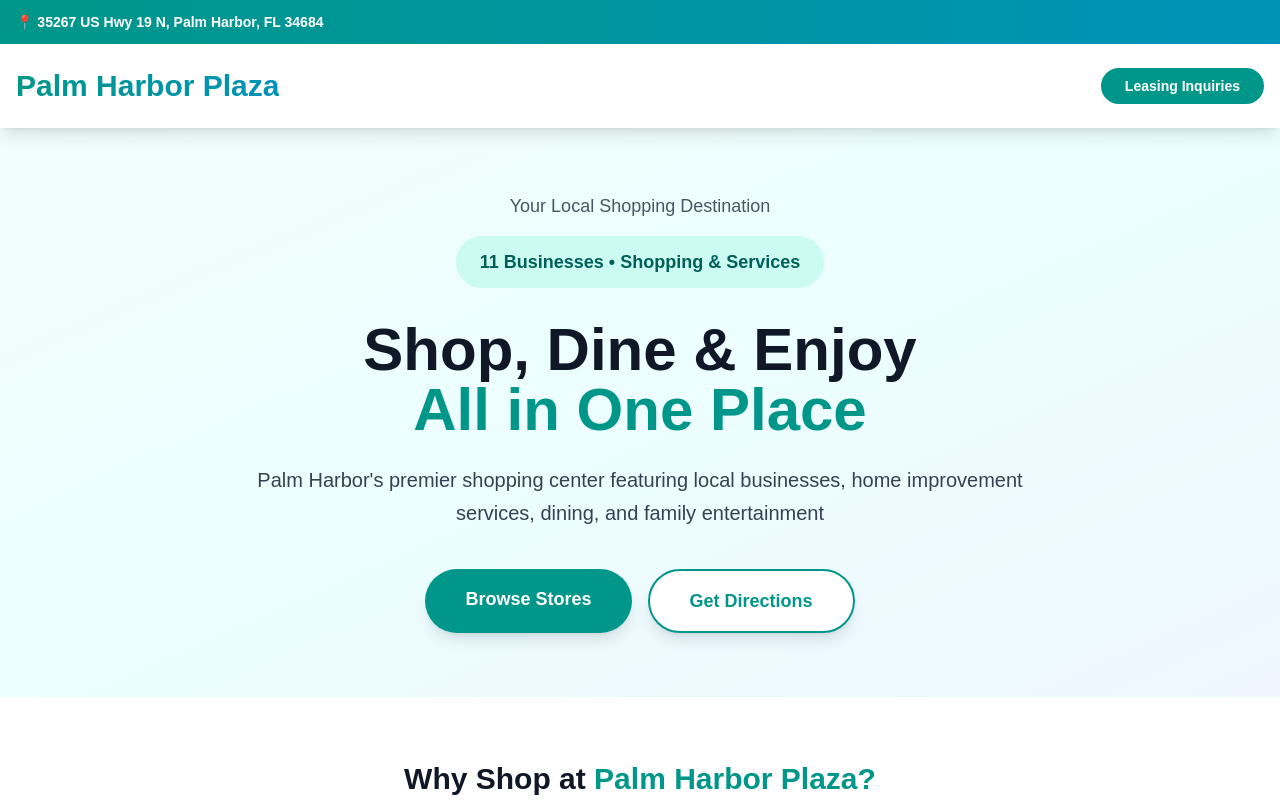
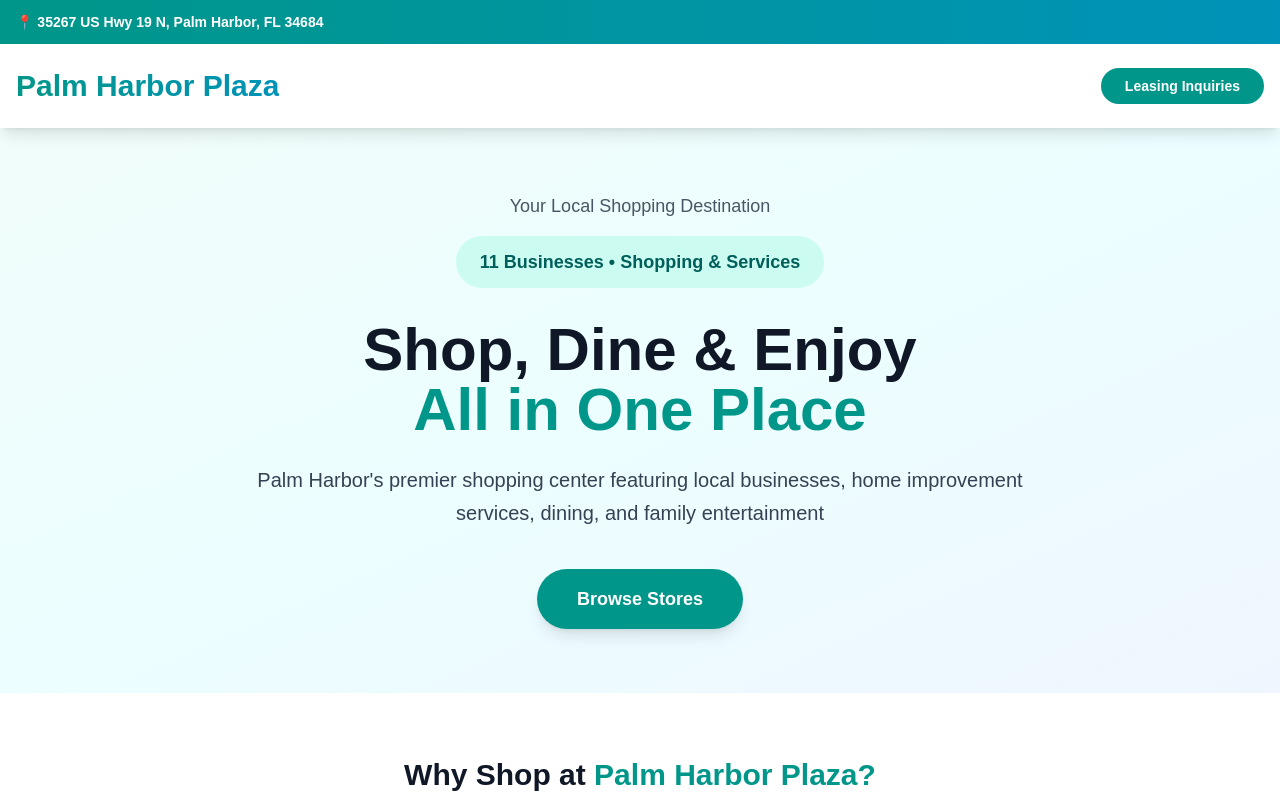
Before and after one commit to stephennewman/stephensites, a Next.js app: page /palmharborplaza in a window 1280 px wide. Shown: the top 800 px of the page. Built offline with nearby package versions, Linux system fonts and the light colour scheme.

Commit message:
Remove Get Directions CTA buttons

```diff
--- a/app/palmharborplaza/page.tsx
+++ b/app/palmharborplaza/page.tsx
@@ -105,17 +105,9 @@ export default function PalmHarborPlaza() {
             Palm Harbor&apos;s premier shopping center featuring local businesses, home improvement services, dining, and family entertainment
           </p>
 
-          <div className="flex flex-col sm:flex-row gap-4 justify-center">
+          <div className="flex justify-center">
             <a href="#stores" className="bg-teal-600 hover:bg-teal-700 text-white px-10 py-4 rounded-full font-bold text-lg transition-all shadow-lg hover:shadow-xl cursor-pointer">
               Browse Stores
-            </a>
-            <a
-              href="https://www.google.com/maps/place/35267+US+Hwy+19+N,+Palm+Harbor,+FL+34684"
-              target="_blank"
-              rel="noopener noreferrer"
-              className="bg-white hover:bg-gray-50 text-teal-600 border-2 border-teal-600 px-10 py-4 rounded-full font-bold text-lg transition-all shadow-lg cursor-pointer"
-            >
-              Get Directions
             </a>
           </div>
         </div>
@@ -256,16 +248,6 @@ export default function PalmHarborPlaza() {
             </div>
           </div>
 
-          <div className="text-center mt-10">
-            <a
-              href="https://www.google.com/maps/place/35267+US+Hwy+19+N,+Palm+Harbor,+FL+34684"
-              target="_blank"
-              rel="noopener noreferrer"
-              className="inline-block bg-gradient-to-r from-teal-600 to-cyan-600 hover:from-teal-700 hover:to-cyan-700 text-white px-10 py-4 rounded-full font-bold text-lg transition-all shadow-xl hover:shadow-2xl cursor-pointer"
-            >
-              Get Directions →
-            </a>
-          </div>
         </div>
       </section>
 
```
